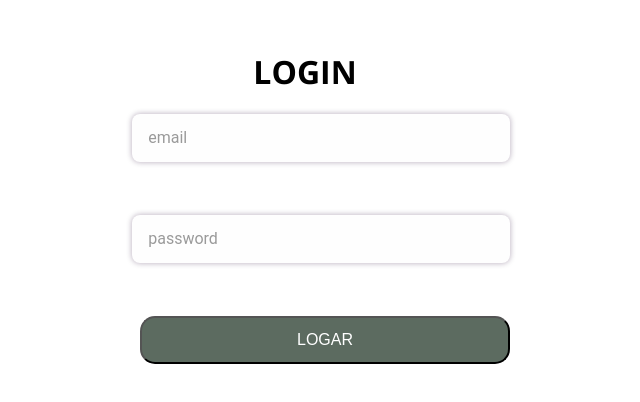
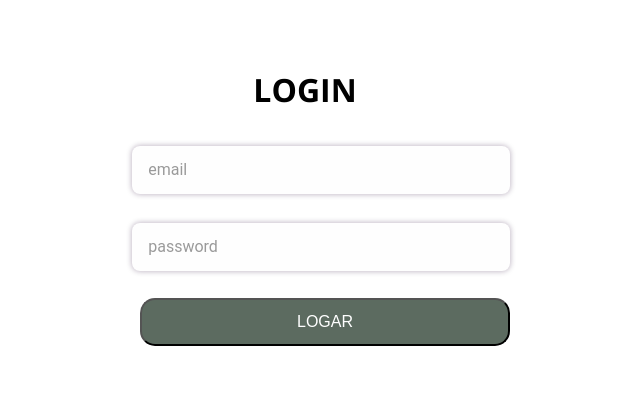
Before and after one commit to GustavoFSProg/blog-gus-js, a React (Vite) app: page /login in a window 1280 px wide. Shown: the part 204-606 px from the top of the page, without its empty margins (335-975 px from the left). Built offline with nearby package versions, Linux system fonts and the light colour scheme.

Commit message:
layout login pronto

```diff
--- a/src/pages/Users/Login.jsx
+++ b/src/pages/Users/Login.jsx
@@ -12,6 +12,7 @@ justify-content: center;
   color: white;
   padding: 13px;
   margin-left: 40px;
+  margin-top: -15px;
   border-radius: 15px;
   transition: ease all 0.9s;
   cursor: pointer;
@@ -50,7 +51,16 @@ function Login() {
 
 
         }}> */}
+ <div style={{
+  display: 'flex', width: '100%', height: '5rem',
+  alignItems: 'center',
+  justifyContent: 'center',
+  flexDirection: 'column',
+  marginTop: '24px',
 
+
+
+        }}>
 
         <Input
             type="email"
@@ -61,6 +71,20 @@ function Login() {
             // errorMessage="Email inválido"
             />
 
+        </div>
+
+
+        <div style={{
+  display: 'flex', width: '100%', height: '5rem',
+  alignItems: 'center',
+  justifyContent: 'center',
+  flexDirection: 'column',
+  marginTop: '-3px',
+
+
+        }}>
+
+
             <Input
             type="password"
             placeholder="password"
@@ -70,13 +94,15 @@ function Login() {
             // errorMessage="password inválido"
             />
 
+</div>
+
+
 
 
             <Button type="submit">
               LOGAR
 
             </Button>
-        {/* </div> */}
             </div>
       </div>
     </>
```
